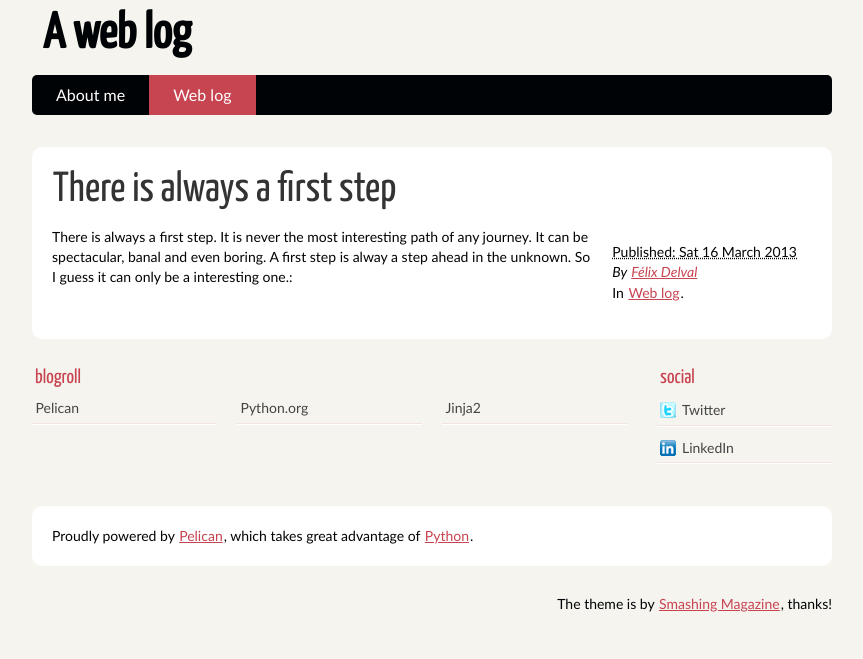
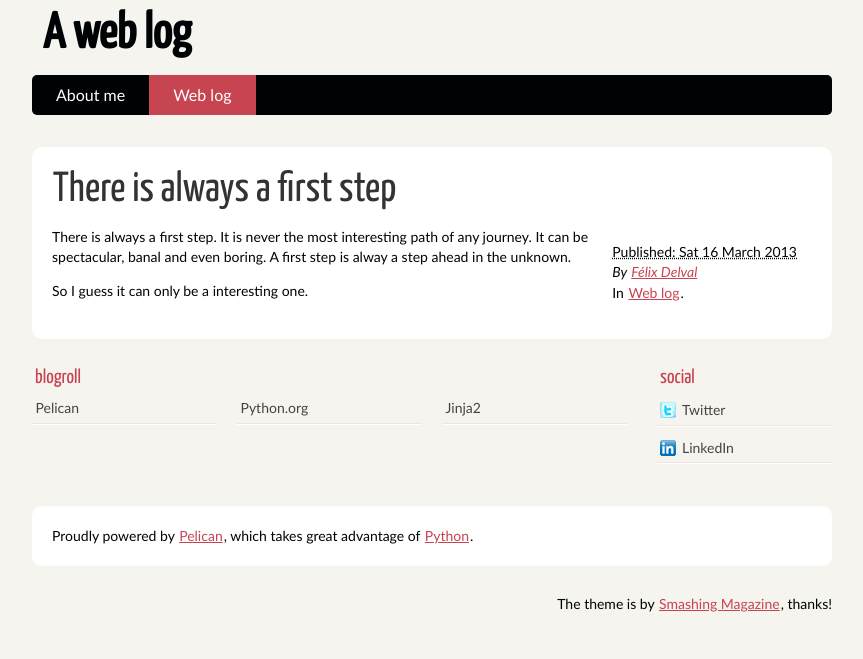
Before and after one commit to fe-lix-/fe-lix-.github.io, a plain HTML site: page there-is-always-a-first-step.html in a window 1280 px wide. Shown: the whole page, without its empty margins (208-1071 px from the left). Drawn offline with Linux system fonts and the light colour scheme.

Commit message:
Updating through Makefile

```diff
--- a/there-is-always-a-first-step.html
+++ b/there-is-always-a-first-step.html
@@ -38,8 +38,8 @@
 <p>In <a href="/category/web-log.html">Web log</a>. </p>
 
 </footer><!-- /.post-info -->      <p>There is always a first step. It is never the most interesting path of any journey.
-It can be spectacular, banal and even boring. A first step is alway a step ahead in the unknown.
-So I guess it can only be a interesting one.:</p>
+It can be spectacular, banal and even boring. A first step is alway a step ahead in the unknown.</p>
+<p>So I guess it can only be a interesting one.</p>
     </div><!-- /.entry-content -->
 
   </article>
```
